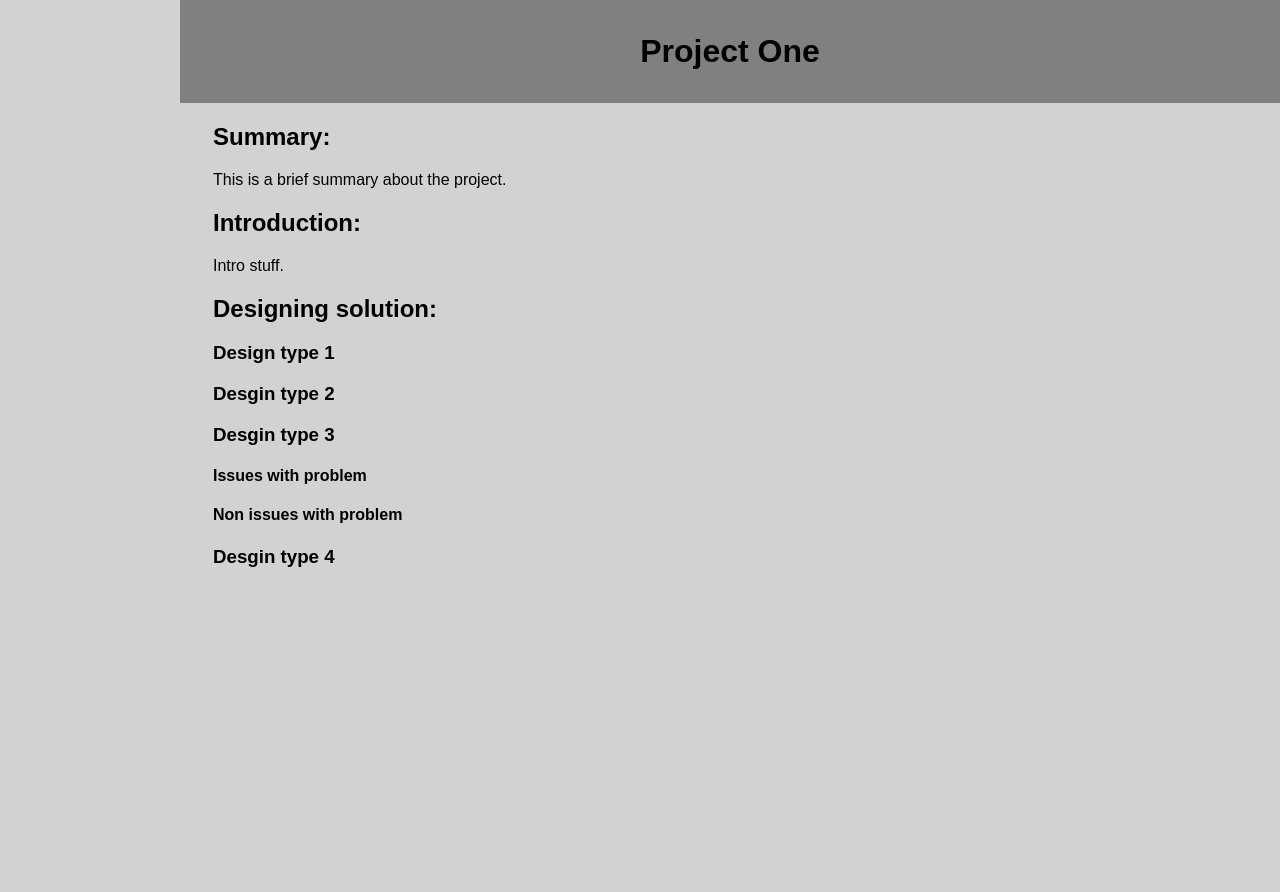
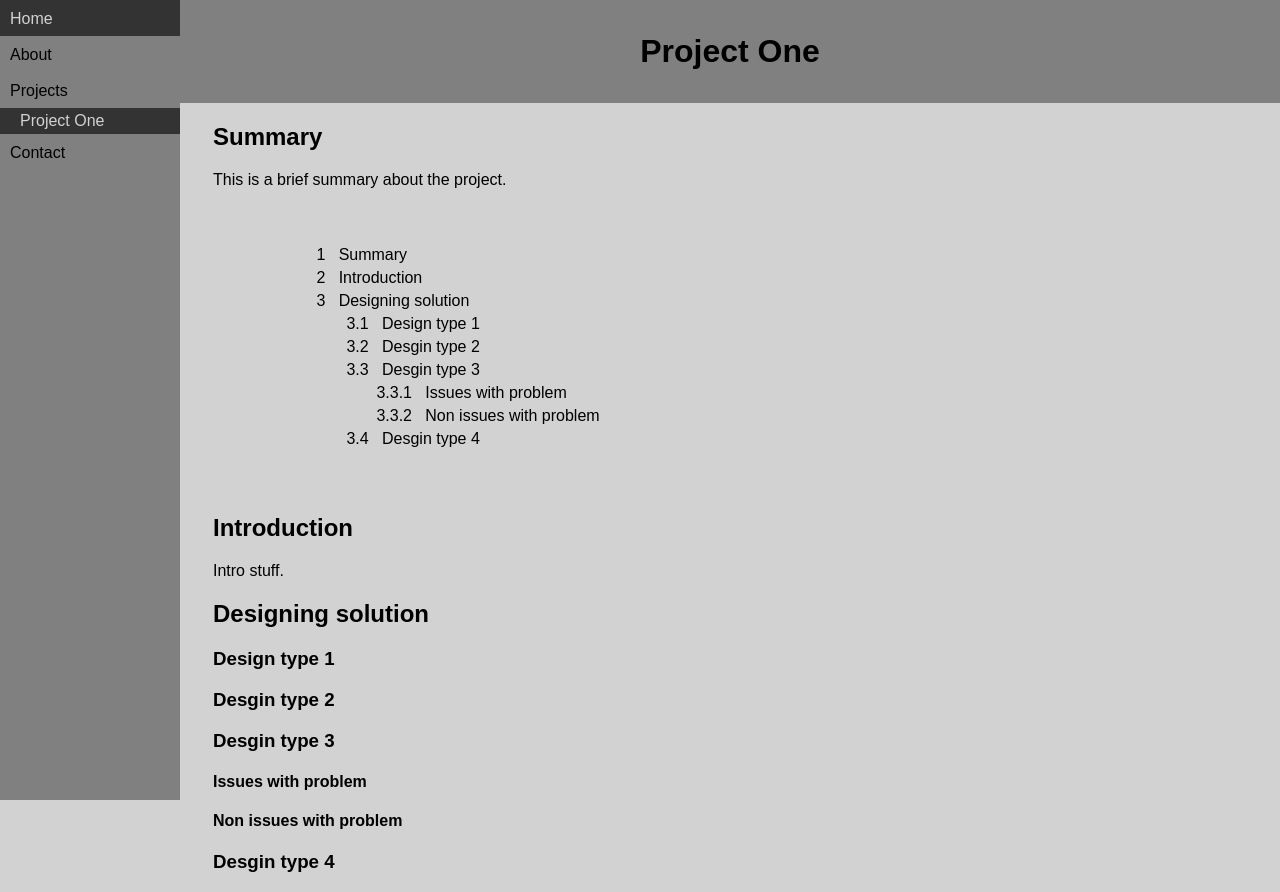
Before and after one commit to calebstride/personal-site-generator, a plain HTML site: page projects/project1.html in a window 1280 px wide. Before the commit the page ends 800 px from the top, so only its background shows below. Drawn offline with Linux system fonts and the light colour scheme; files that its build step writes are made by us from their sources.

Commit message:
Add nav menu and fix couple issues

```diff
--- a/projects/project1.html
+++ b/projects/project1.html
@@ -9,15 +9,16 @@
     <meta charset="UTF-8">
     <meta name="author" content="Caleb Stride">
 
-    <link href="styles/main.css" rel="stylesheet" type="text/css" />
-    <link href="styles/pages.css" rel="stylesheet" type="text/css" />
+    <link href="/styles/main.css" rel="stylesheet" type="text/css" />
+    <link href="/styles/pages.css" rel="stylesheet" type="text/css" />
 
-    <script type="text/javascript" src="scripts/ContentTools.js"></script>
-    <script type="text/javascript" src="scripts/PageSummary.js"></script>
+    <script type="text/javascript" src="/scripts/ContentTools.js"></script>
+    <script type="text/javascript" src="/scripts/PageSummary.js"></script>
     <script type="text/javascript">
 
         window.onload = function() {
             ContentTools.createMainNavBar();
+            PageSummary.createNavMenuForPage();
         };
 
     </script>
@@ -35,16 +36,16 @@
             <h1 class="mainTitle">Project One</h1>
 
             <div class="paddedContent">
-                <h2>Summary:</h2>
+                <h2>Summary</h2>
                 <p class="summary">This is a brief summary about the project.</p>
 
 
                 <div id="docMenuArea"> </div>
 
-                <h2>Introduction:</h2>
+                <h2>Introduction</h2>
                 <p class="intro">Intro stuff.</p>
 
-                <h2>Designing solution:</h2>
+                <h2>Designing solution</h2>
                 <h3>Design type 1</h3>
                 <h3>Desgin type 2</h3>
                 <h3>Desgin type 3</h3>
--- a/scripts/ContentTools.js
+++ b/scripts/ContentTools.js
@@ -60,12 +60,12 @@ class ContentTools {
 
     // Get the map of webpages on the website
     static getWebPagesMap() {
-        return [{"page" : "index.html", "name" : "Home"},
-                {"page" : "about.html", "name" : "About"},
-                {"page" : "projects.html", "name" : "Projects", "children" : [
-                    {"page" : "projects/project1.html", "name" : "Project One"}
+        return [{"page" : "/index.html", "name" : "Home"},
+                {"page" : "/about.html", "name" : "About"},
+                {"page" : "/projects.html", "name" : "Projects", "children" : [
+                    {"page" : "/projects/project1.html", "name" : "Project One"}
                 ]},
-                {"page" : "contact.html", "name" : "Contact"}];
+                {"page" : "/contact.html", "name" : "Contact"}];
     }
 
 
@@ -93,6 +93,8 @@ class ContentTools {
 
     // Creates the nav bar buttons and adds them to the elementParent
     static createNavBarButtons(webLayoutArray, elementParent) {
+        let isExpand = false;
+
         for (let i = 0; i < webLayoutArray.length; i++) {
             const pageObject = webLayoutArray[i];
             let menuButton = document.createElement("li");
@@ -100,38 +102,39 @@ class ContentTools {
             if (pageObject.children == undefined) {
 
                 let buttonContent = document.createElement("div");
-                buttonContent.onclick = function(){
-                    ContentTools.toggleSelected(this);
-                };
                 buttonContent.appendChild(this.createLinkText(pageObject.name, pageObject.page));
                 menuButton.appendChild(buttonContent);
-                this.setElementSelectedNav(menuButton, pageObject.page);
+                isExpand = this.setElementSelectedNav(menuButton, pageObject.page);
             } else {
 
                 let buttonDropdown = document.createElement("div");
                 buttonDropdown.className = "dropDownButton";
+                buttonDropdown.id = pageObject.name + 'DropDownB';
                 buttonDropdown.appendChild(this.createLinkText(pageObject.name, pageObject.page));
-                buttonDropdown.onclick = function(){
-                    ContentTools.hideOrShowNavBar(this, pageObject.name + 'DropDown');
-                };
                 menuButton.appendChild(buttonDropdown);
-                this.setElementSelectedNav(buttonDropdown, pageObject.page);
+                isExpand = this.setElementSelectedNav(buttonDropdown, pageObject.page);
 
                 let dropDownContent = document.createElement("ul");
-                dropDownContent.classList.add("dropDownContent", "hiddenFeature");
+                dropDownContent.className = "dropDownContent";
                 dropDownContent.id = pageObject.name + 'DropDown';
-                this.createNavBarButtons(pageObject.children, dropDownContent);
+                let shouldExpand = this.createNavBarButtons(pageObject.children, dropDownContent);
+                if (!shouldExpand && !isExpand) {
+                    dropDownContent.classList.add("hiddenFeature");
+                }
                 menuButton.appendChild(dropDownContent);
             }
             elementParent.appendChild(menuButton);
         }
+        return isExpand;
     }
 
     // Sets the nav bar button as selected
     static setElementSelectedNav(element, link) {
-        if (window.location.pathname.substring(1, window.location.pathname.length) == link) {
+        if (window.location.pathname == link) {
             this.toggleSelected(element);
+            return true;
         }
+        return false;
     }
 
     // Creates a link with the given text
@@ -148,7 +151,7 @@ class ContentTools {
         closeButton.id = "closeContainer";
         closeButton.className = "hiddenFeatureBig";
         closeButton.onclick = function(){ContentTools.hideOrShow('sideBar', true);};
-        closeButton.textContent = "&times;";
+        closeButton.innerHTML = "&times;";
         return closeButton;
     }
 
--- a/scripts/PageSummary.js
+++ b/scripts/PageSummary.js
@@ -1,12 +1,23 @@
 class PageSummary {
 
     // Create the nav menu for the given page
-    static createNavMenuForPage(idMenuArea) {
+    static createNavMenuForPage(idMenuArea = "docMenuArea") {
+        const pageHeaderTypes = ["H2", "H3", "H4", "H5"];
         const pageHeaders = document.querySelectorAll("h2, h3, h4, h5");
+        let numbering = [0, 0, 0, 0];
         let menu = document.createElement("div");
+        let lastIndexUpdated = 0;
+        let indexToUpdate = 0;
 
         for (let i = 0; i < pageHeaders.length; i++) {
-            menu.appendChild(this.createLinkForHeader(pageHeaders[i], i));
+            indexToUpdate = pageHeaderTypes.indexOf(pageHeaders[i].tagName);
+            if (indexToUpdate < lastIndexUpdated) {
+                numbering[lastIndexUpdated] = 0;
+            }
+            numbering[indexToUpdate]++;
+            lastIndexUpdated = indexToUpdate;
+
+            menu.appendChild(this.createLinkForHeader(pageHeaders[i], numbering.filter(function(x){return x !== 0;})));
         }
 
         const appendArea = document.getElementById(idMenuArea);
@@ -14,16 +25,18 @@ class PageSummary {
     }
 
     // Create a link for the header
-    static createLinkForHeader(header, headerNum) {
+    static createLinkForHeader(header, numbers) {
         let row = document.createElement("a");
-        row.textContent = header.textContent;
-        row.classList.add("headerRow" + header.nodeName);
+        row.textContent = numbers.join(".") + "\xa0\xa0\xa0" + header.textContent;
+        row.classList.add("headerRow" + header.nodeName, "docMenuLink");
 
         if (header.id == false) {
-            header.id = "headerGenId" + headerNum;
+            header.id = "headerGenId" + numbers.join("");
         }
         row.href = "#" + header.id;
         return row;
     }
 
+    static createNumberFromNumbers
+
 }
--- a/styles/main.css
+++ b/styles/main.css
@@ -22,11 +22,6 @@ html, body {
     padding: 0;
 }
 
-#sideBar #mainNavBar > li > div {
-    display: block;
-    padding: 10px 0px 10px 10px;
-}
-
 #sideBar #mainNavBar > li > div:hover, .dropDownContent div:hover {
     cursor: pointer;
     background-color: #333333;
@@ -37,9 +32,10 @@ html, body {
     display: block;
     text-decoration: none;
     color: inherit;
+    padding: 10px 10px 8px 10px;
 }
 
-.dropDownContent div {
+#sideBar .dropDownContent a {
     padding: 4px 0px 4px 20px;
 }
 
--- a/styles/pages.css
+++ b/styles/pages.css
@@ -18,6 +18,35 @@
     padding-right: 3%;
 }
 
+.docMenuLink {
+    display: block;
+    padding-bottom: 5px;
+    text-decoration: none;
+    color: inherit;
+}
+
+.docMenuLink:hover {
+    color: #808080;
+}
+
+#docMenuArea {
+    padding-left: 10%;
+    padding-top: 4%;
+    padding-bottom: 4%;
+}
+
+.headerRowH3 {
+    padding-left: 30px;
+}
+
+.headerRowH4 {
+    padding-left: 60px;
+}
+
+.headerRowH5 {
+    padding-left: 90px;
+}
+
 @media screen and (max-width: 600px) {
 
 }
```
